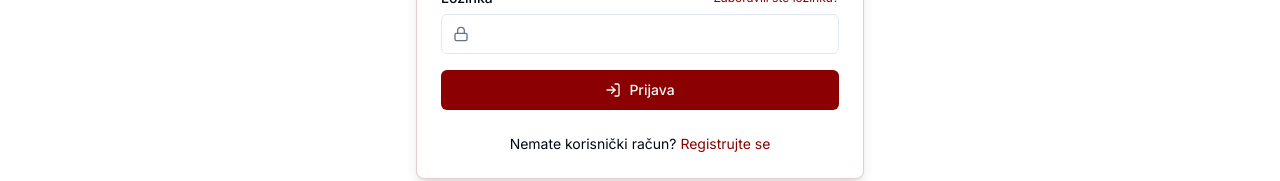
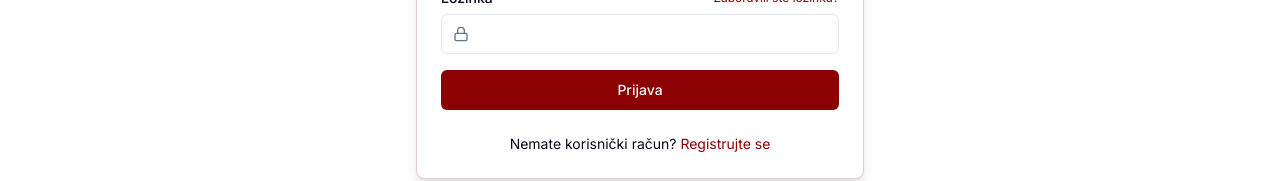
Before and after one commit to tcovcic/tarik-covcic-ICR, a React (Vite) app: page /profil in a window 1280 px wide. Shown: the part 299-480 px from the top of the page. Built offline with nearby package versions, Linux system fonts and the light colour scheme.

Commit message:
Remove login icon from button
Removes the login icon from the login button in the "Moj profil" section.

```diff
--- a/src/pages/Login.tsx
+++ b/src/pages/Login.tsx
@@ -1,7 +1,6 @@
-
 import { useState } from "react";
 import { useNavigate } from "react-router-dom";
-import { Mail, Lock, LogIn } from "lucide-react";
+import { Mail, Lock } from "lucide-react";
 import { Input } from "@/components/ui/input";
 import { Button } from "@/components/ui/button";
 import { Label } from "@/components/ui/label";
@@ -108,10 +107,7 @@ const Login = () => {
                     Prijava u toku...
                   </span>
                 ) : (
-                  <span className="flex items-center gap-2">
-                    <LogIn className="h-4 w-4" />
-                    Prijava
-                  </span>
+                  "Prijava"
                 )}
               </Button>
             </form>
```
